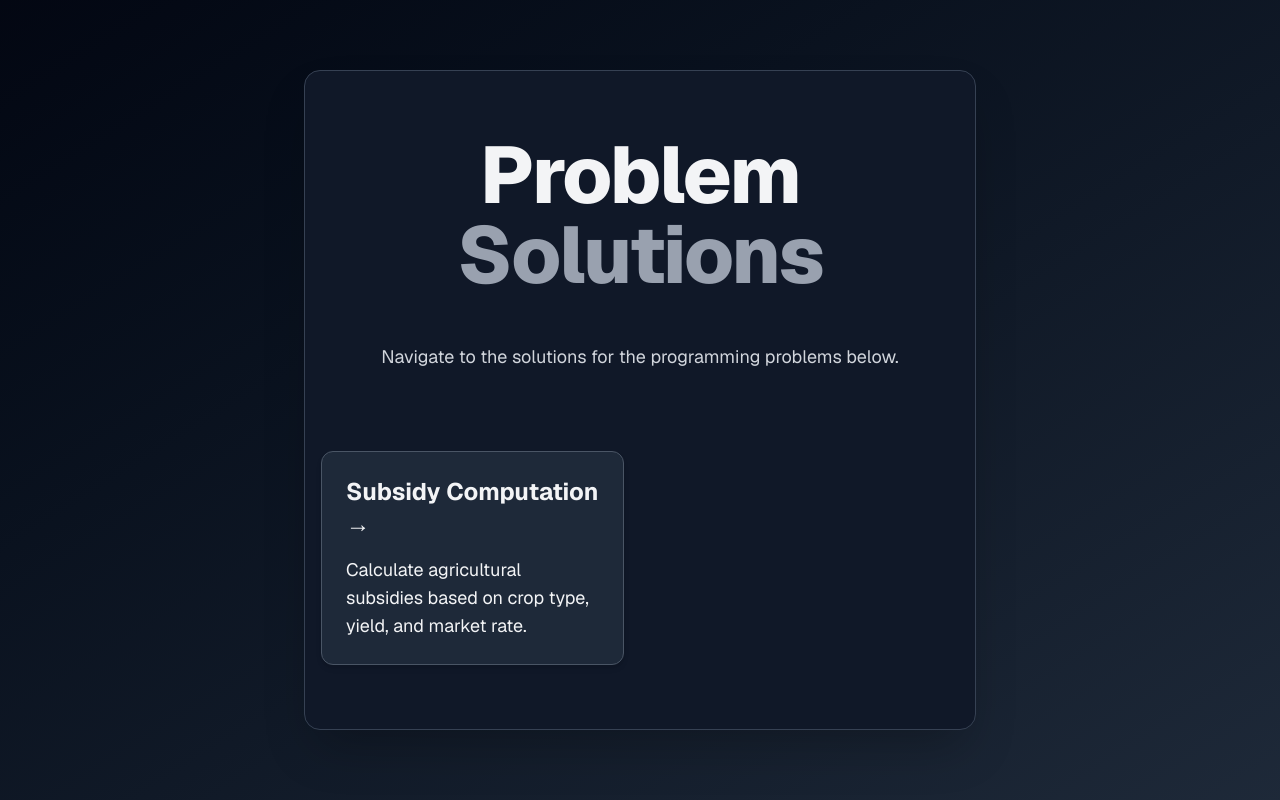
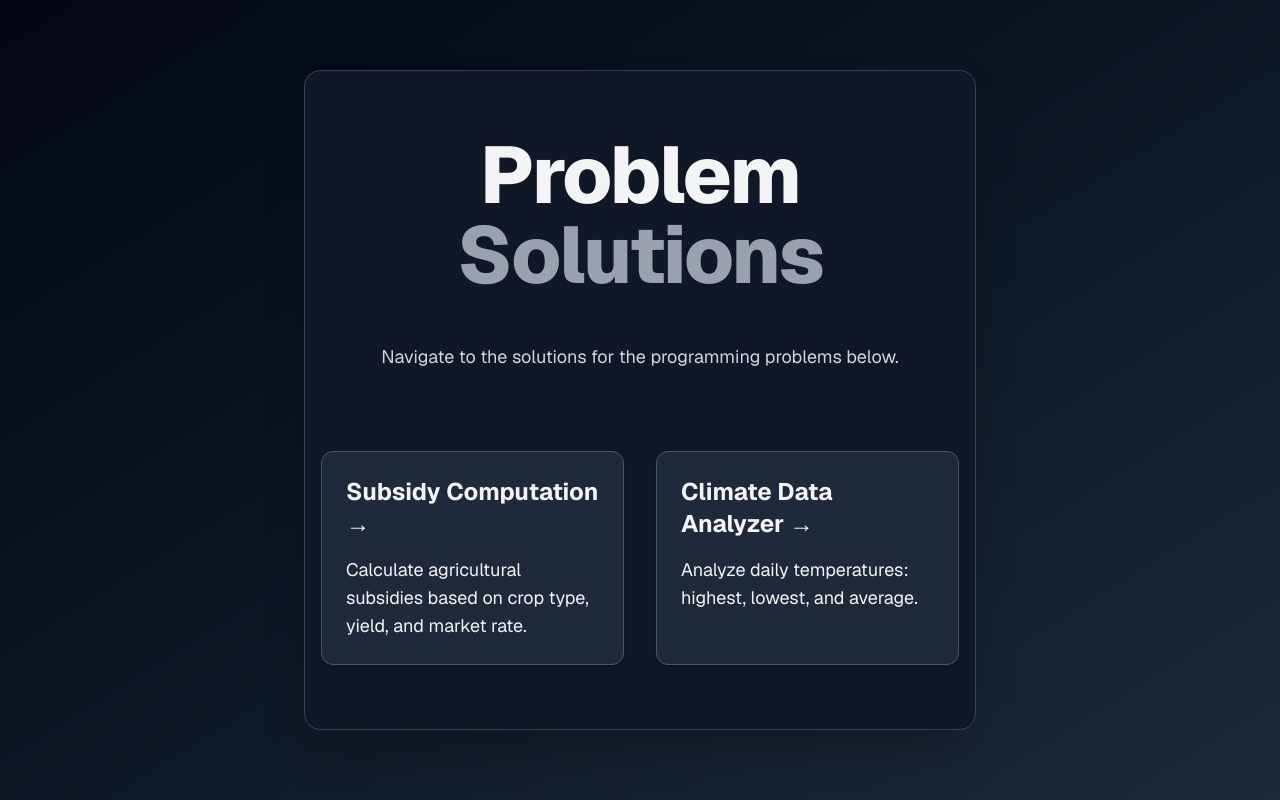
Before and after one commit to bit2swaz/python-sem1, a Next.js app in the folder ts/: page / in a window 1280 px wide. Built offline with nearby package versions, Linux system fonts and the light colour scheme.

Commit message:
Climate change problem

```diff
--- a/ts/src/app/page.tsx
+++ b/ts/src/app/page.tsx
@@ -1,4 +1,3 @@
-// src/app/page.tsx
 import Link from "next/link";
 
 export default function HomePage() {
@@ -25,18 +24,17 @@ export default function HomePage() {
             </div>
           </Link>
 
-          {/* Add more links here as you solve more problems */}
-          {/*
+          {/* Link to Climate Change Data Analyzer Problem */}
           <Link
-            href="/climate-change-data-analyzer"
-            className="flex max-w-xs flex-col gap-4 rounded-xl bg-gray-800 p-6 text-gray-100 hover:bg-gray-700 transition-all duration-300 ease-in-out transform hover:scale-105 shadow-md border border-gray-600"
+            href="/climate-analyzer"
+            className="flex max-w-xs transform flex-col gap-4 rounded-xl border border-gray-600 bg-gray-800 p-6 text-gray-100 shadow-md transition-all duration-300 ease-in-out hover:scale-105 hover:bg-gray-700"
           >
-            <h3 className="text-2xl font-bold">Climate Change Data Analyzer →</h3>
+            <h3 className="text-2xl font-bold">Climate Data Analyzer →</h3>
             <div className="text-lg">
-              Analyze temperature data to find highest, lowest, and average.
+              Analyze daily temperatures: highest, lowest, and average.
             </div>
           </Link>
-          */}
+          {/* Add more links here as you solve more problems */}
         </div>
       </div>
     </main>
```
